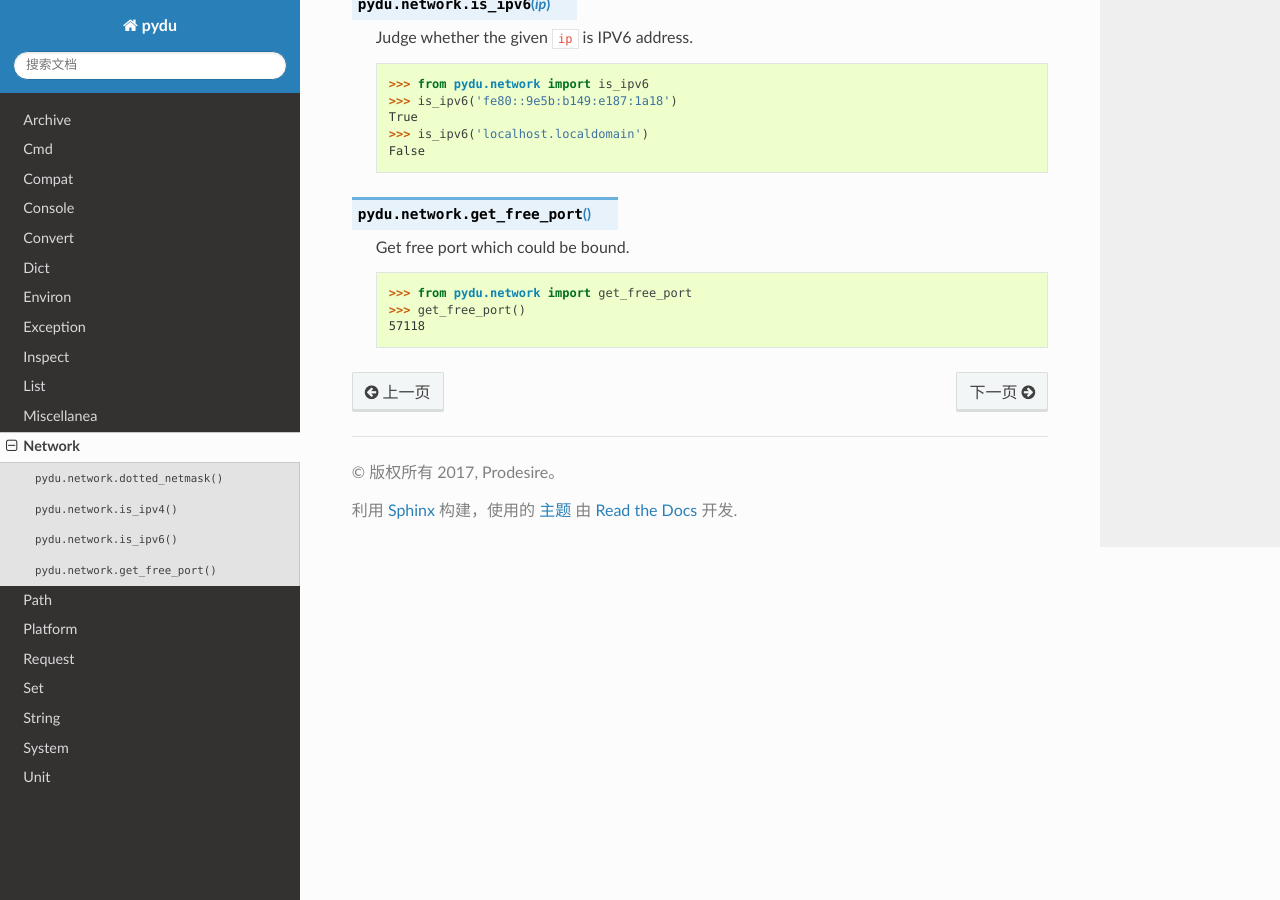
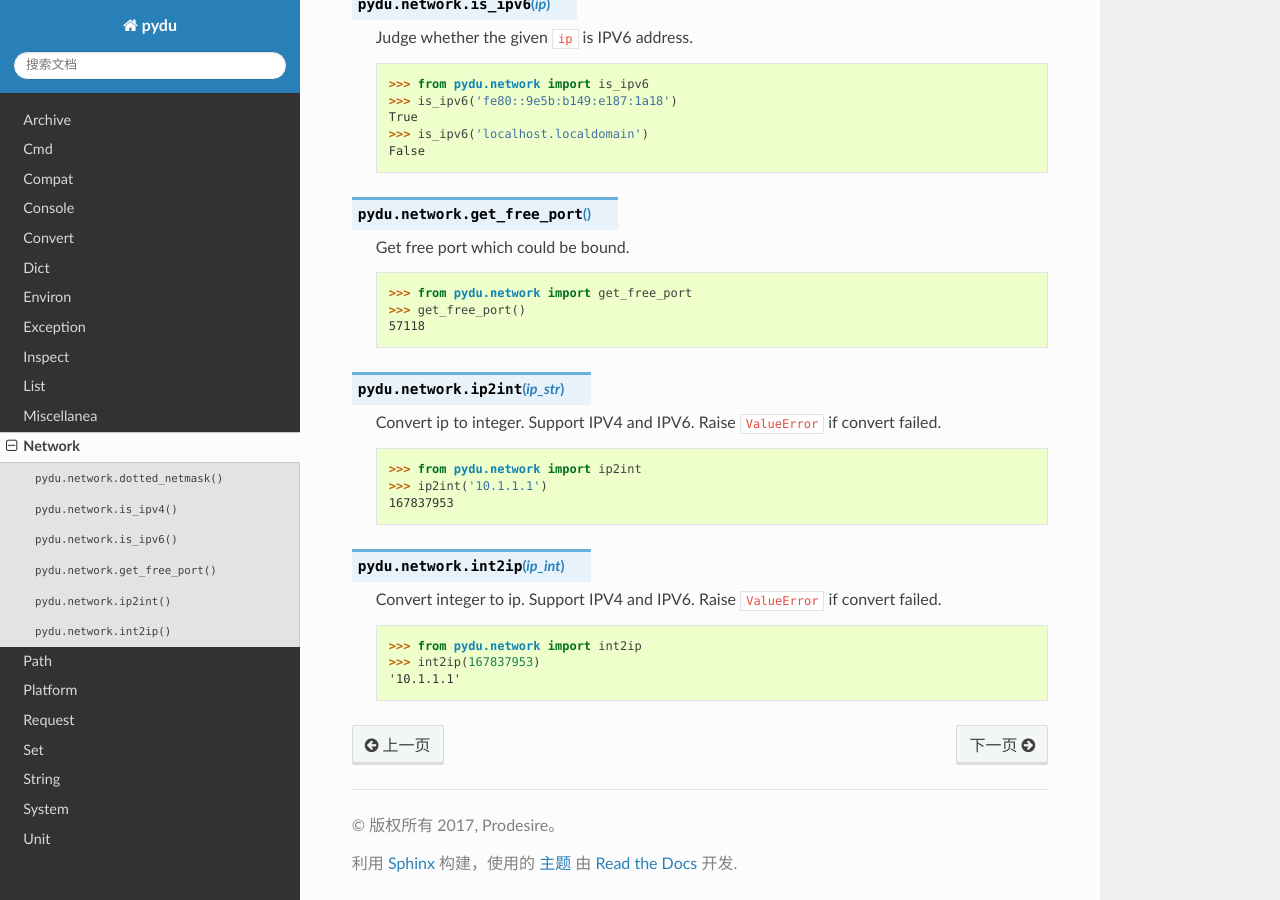
Before and after one commit to flaggo/pydu-zh, a Sphinx documentation site: the page built from docs/network.rst, in a window 1280 px wide and 900 px high, scrolled down 598 px. Built offline with Sphinx 7.4.7 and the Read the Docs theme 2.0.0, drawn with Linux system fonts in a browser that asks for light colours.

Commit message:
更新翻译network.ip2int, network.int2ip

```diff
--- a/docs/network.rst
+++ b/docs/network.rst
@@ -42,3 +42,23 @@ Network
     >>> from pydu.network import get_free_port
     >>> get_free_port()
     57118
+
+
+.. py:function:: pydu.network.ip2int(ip_str)
+
+    Convert ip to integer. Support IPV4 and IPV6.
+    Raise ``ValueError`` if convert failed.
+
+    >>> from pydu.network import ip2int
+    >>> ip2int('10.1.1.1')
+    167837953
+
+
+.. py:function:: pydu.network.int2ip(ip_int)
+
+    Convert integer to ip. Support IPV4 and IPV6.
+    Raise ``ValueError`` if convert failed.
+
+    >>> from pydu.network import int2ip
+    >>> int2ip(167837953)
+    '10.1.1.1'
```
Also changed, not shown: 1 other file.
